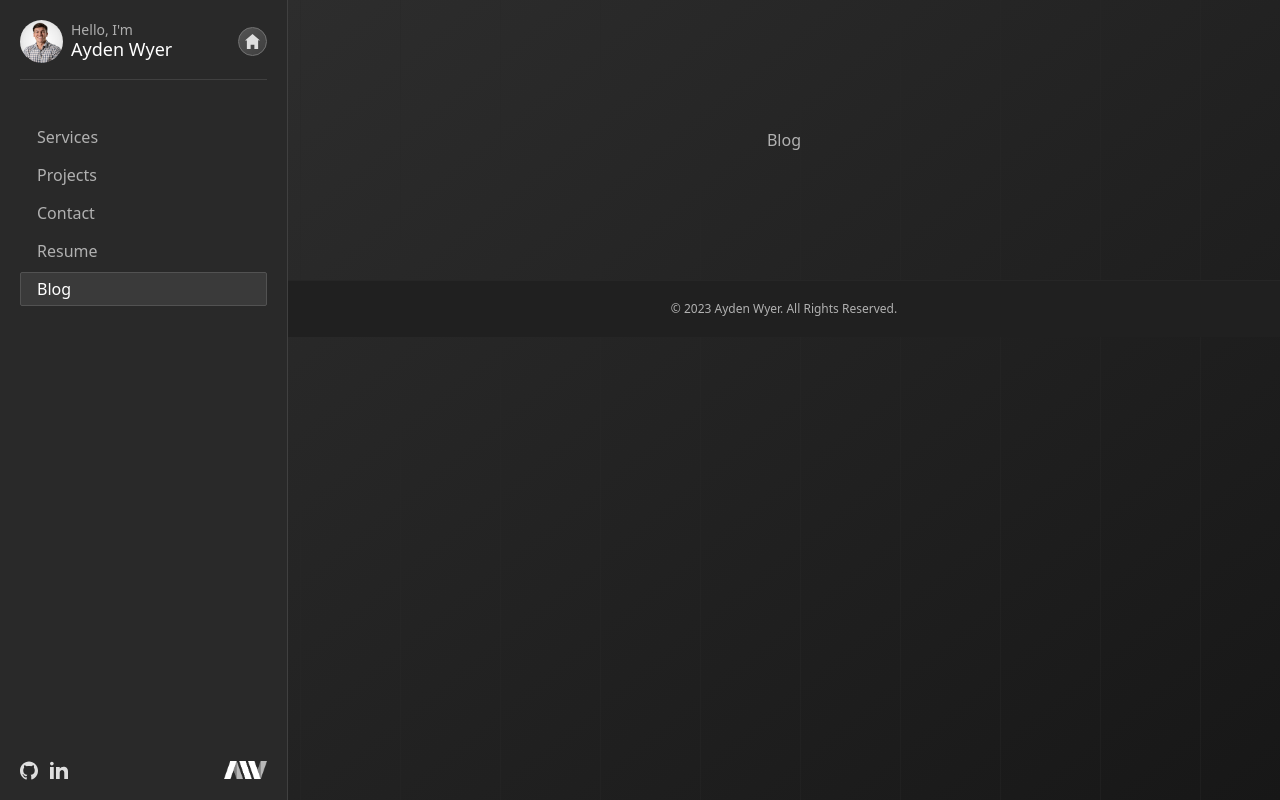
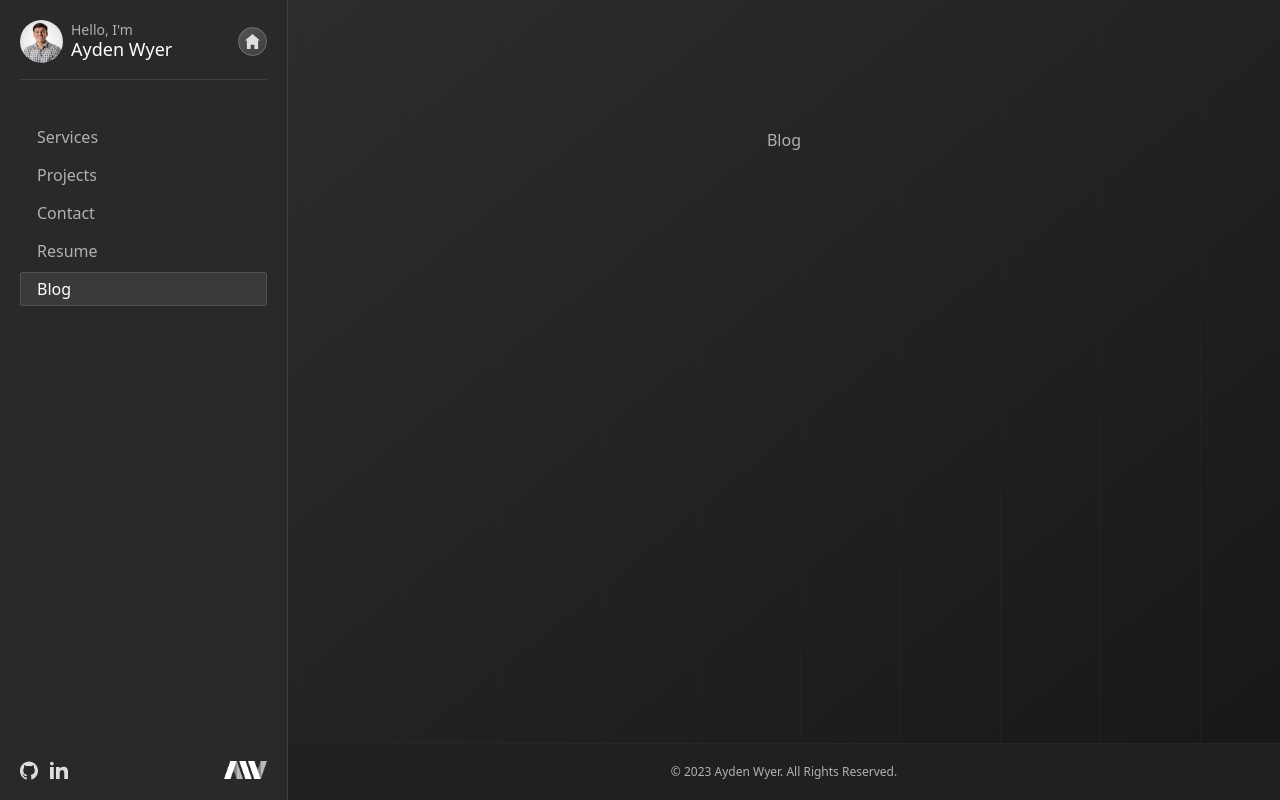
Before and after one commit to aydenwyer/my-personal-portfolio, a Next.js app: page /blog in a window 1280 px wide. Built offline with nearby package versions, Linux system fonts and the light colour scheme.

Commit message:
Updating footer

```diff
--- a/src/app/components/ServicesSection.tsx
+++ b/src/app/components/ServicesSection.tsx
@@ -6,11 +6,13 @@ const ServicesSection = () => {
   return (
     <section id='services'>
         <Heading preheader="services" header="What I can do for you" paragraph="I offer a variety of services that will help give your business the visual identity it deserves."/>
+        <div className="flex flex-col gap-2">
         {
             Services.map((service, idx) => (
                 <ServiceCard key={idx} heading={service.serviceName} paragraph={service.serviceDescription}/>
             ))
         }
+        </div>
     </section>
   )
 }
--- a/src/app/components/footer/Footer.tsx
+++ b/src/app/components/footer/Footer.tsx
@@ -1,6 +1,6 @@
 const Footer = () => {
   return (
-    <footer className="w-full p-5 bg-[#202020] border-neutral-800 border-t-[1px] text-center font-regular text-xs">
+    <footer className="mt-auto w-full p-5 bg-[#202020] border-neutral-800 border-t-[1px] text-center font-regular text-xs">
         &copy; {new Date().getFullYear()} Ayden Wyer. All Rights Reserved.
     </footer>
   )
```
